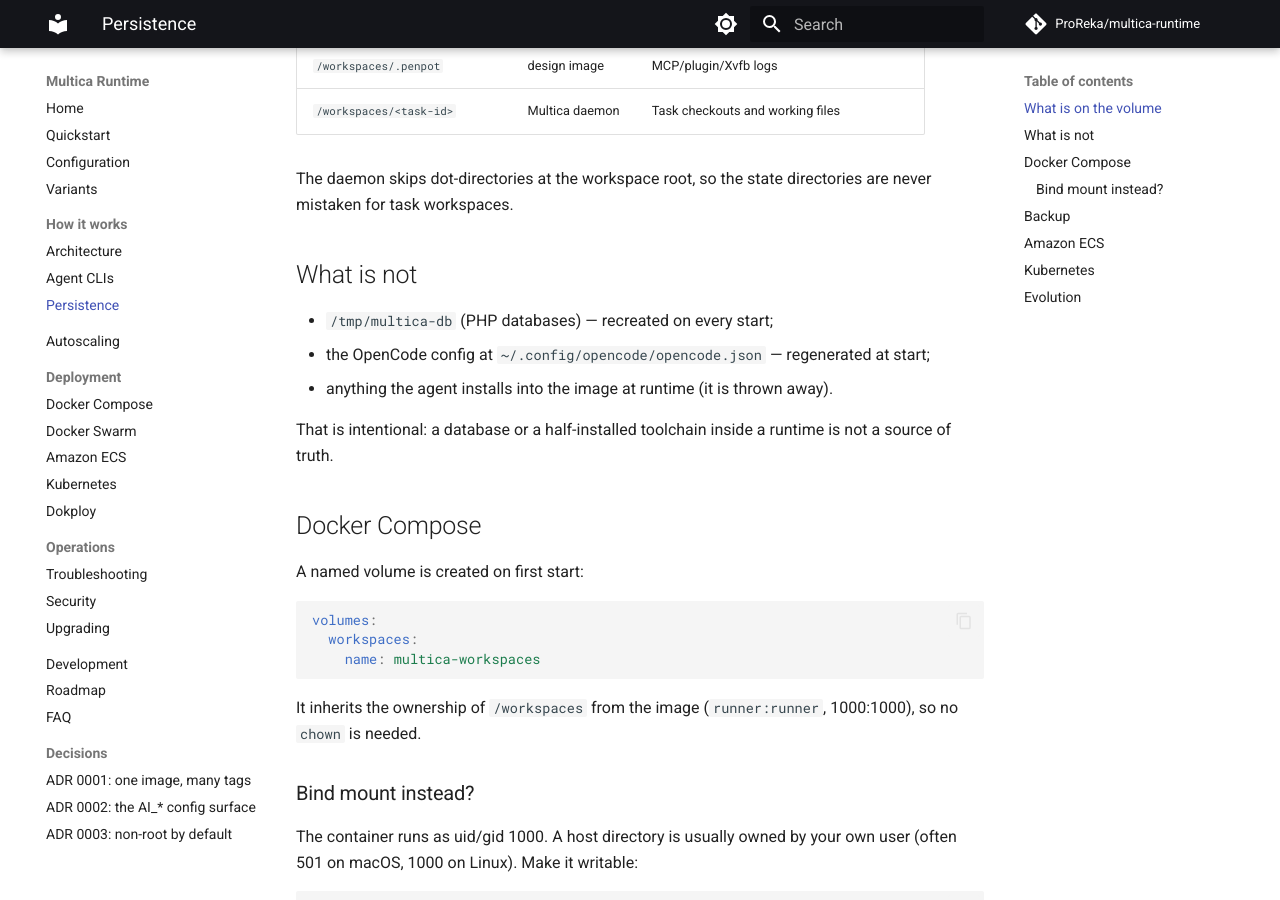
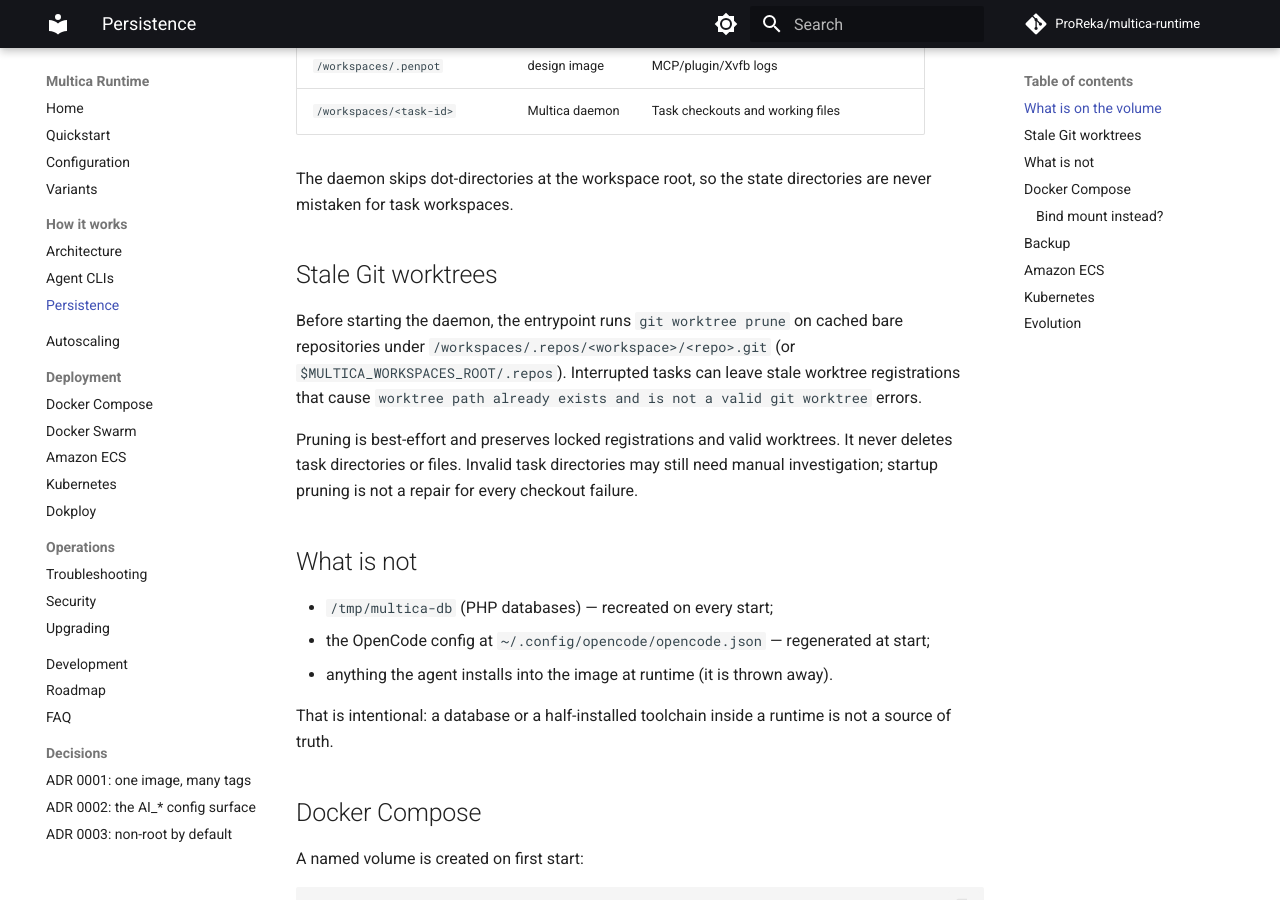
Before and after one commit to ProReka/multica-runtime, an MkDocs documentation site: the page built from docs/persistence.md, in a window 1280 px wide and 900 px high, scrolled down 461 px. Built offline with MkDocs 1.6.1 and Material for MkDocs 9.7.7, drawn with Linux system fonts in a browser that asks for light colours; comment, search, counter and statistics services are not loaded.

Commit message:
fix: prune stale worktrees and refresh pinned tools

```diff
--- a/docs/persistence.md
+++ b/docs/persistence.md
@@ -15,6 +15,19 @@ restart, upgrade, or scale-to-zero lives on one volume.
 
 The daemon skips dot-directories at the workspace root, so the state directories
 are never mistaken for task workspaces.
+
+## Stale Git worktrees
+
+Before starting the daemon, the entrypoint runs `git worktree prune` on cached
+bare repositories under `/workspaces/.repos/<workspace>/<repo>.git` (or
+`$MULTICA_WORKSPACES_ROOT/.repos`). Interrupted tasks can leave stale worktree
+registrations that cause `worktree path already exists and is not a valid git
+worktree` errors.
+
+Pruning is best-effort and preserves locked registrations and valid worktrees.
+It never deletes task directories or files. Invalid task directories may still
+need manual investigation; startup pruning is not a repair for every checkout
+failure.
 
 ## What is not
 
```
Also changed, not shown: CHANGELOG.md (+19 -0 lines), README.md (+1 -1 lines), docs/agents.md (+7 -1 lines), docs/architecture.md (+1 -1 lines), docs/index.md (+1 -1 lines), docs/quickstart.md (+1 -1 lines), docs/variants.md (+1 -1 lines), 5 other files.
